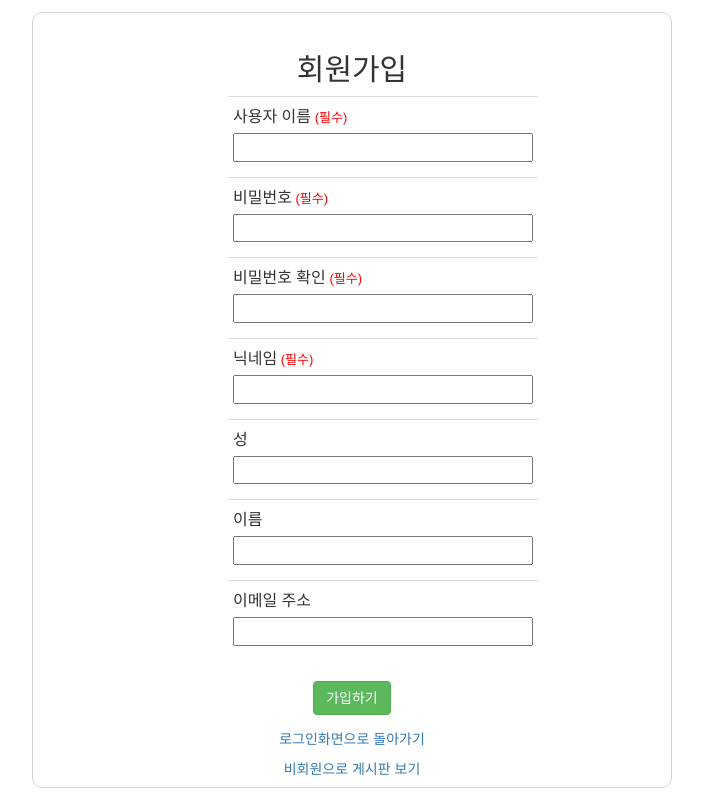
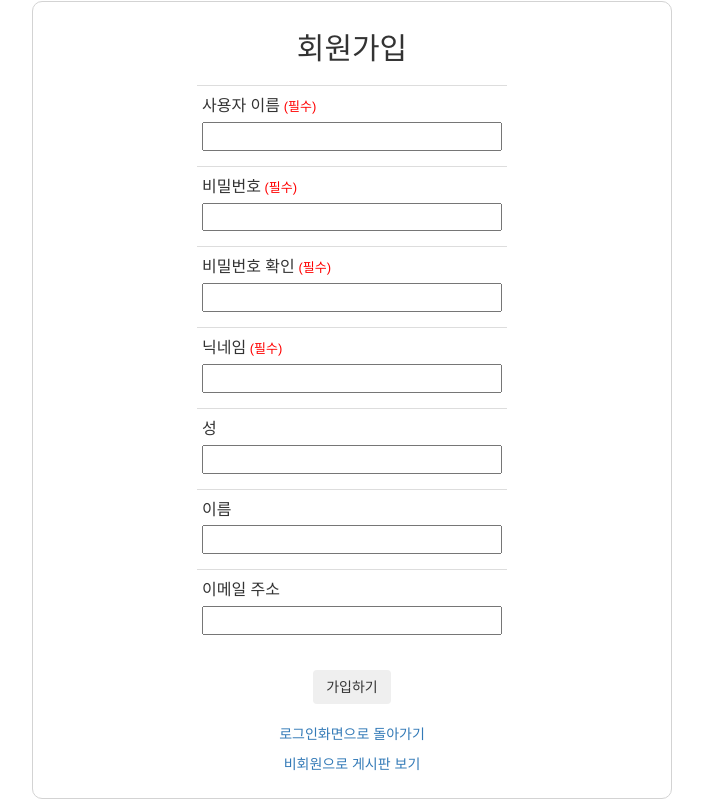
Before and after one commit to DasomJung24/toy_board_with_Django, a Django app: template templates/registration/signup.html in a window 1280 px wide. Shown: the whole page, without its empty margins (288-991 px from the left). Run offline with Django 3.2, Linux system fonts and the light colour scheme; the template is opened without the code that fills it, so the values that code supplies are empty; some libraries are stand-ins or nearby versions.

Commit message:
login 수정 및 signup validation

```diff
--- a/boards/urls.py
+++ b/boards/urls.py
@@ -4,7 +4,6 @@ from . import views
 
 app_name = 'boards'
 urlpatterns = [
-    path('', views.index, name='index'),
     path('posts', views.PostListView.as_view(), name='posts'),
     path('posts/new', views.PostCreateView.as_view(), name='post_create'),
     path('posts/<int:post_id>', views.PostDetailView.as_view(), name='post_detail'),
--- a/static/css/board.css
+++ b/static/css/board.css
@@ -195,32 +195,33 @@ div.editor-image figure img {
   margin-left: auto;
   margin-right: auto;
 }
-.height-div {
+/* .height-div {
   height: 45%;
   top: 0;
   bottom: 0;
   margin-top: auto;
   margin-bottom: auto;
-}
-#div-shape-login {
+} */
+/* #div-shape-login {
   position: absolute;
   padding: 20 60 20 60px;
   border: solid 1px lightgrey;
   border-radius: 10px;
   text-align: center;
-}
+} */
 .main-tb {
   margin-top: 20px;
 }
-#div-shape-signup {
-  position: absolute;
+#div-shape {
   border: solid 1px lightgrey;
-  padding: 20 195 20 195px;
   border-radius: 10px;
   text-align: center;
+  display: flex;
+  justify-content: center;
+  align-items: center;
+  flex-direction: column;
 }
-.height-div-signup {
-  height: 97%;
+.height-div {
   top: 0;
   bottom: 0;
   margin-top: auto;
@@ -234,3 +235,26 @@ div.editor-image figure img {
   font-size: small;
   color: red;
 }
+.board-select {
+  margin-right: 5px;
+}
+.input-validation {
+  display: none;
+}
+.validation-font {
+  font-size: small;
+  color: lightgray;
+}
+.btn-validation-ok {
+  display: none;
+}
+.signup-login-page {
+  width: 100%;
+  display: flex;
+  justify-content: center;
+  align-items: center;
+  height: 100%;
+}
+.signup-title {
+  margin: 30 0 20 0px;
+}
--- a/templates/boards/boards.html
+++ b/templates/boards/boards.html
@@ -7,7 +7,7 @@
             <a class="create-btn btn btn-primary btn-sm" href="{% url 'boards:post_create' %}">글쓰기</a>
             <a class="go-main btn btn-primary btn-sm" href="{% url 'boards:posts' %}">전체보기</a>
         </div>
-        <div class="pull-right">
+        <div class="pull-right board-select">
             <select id="select-order" name="order" class="form-select form-select-sm order-list" onchange="location=this.value;">
                 <option id=-created_datetime value="?order=-created_datetime{% if select %}&select={{ select }}&input={{ value }}{% endif %}">최신순</option>
                 <option id=title value="?order=title{% if select %}&select={{ select }}&input={{ value }}{% endif %}">제목순</option>
--- a/templates/registration/signup.html
+++ b/templates/registration/signup.html
@@ -10,25 +10,33 @@
     <script src="https://ajax.googleapis.com/ajax/libs/jquery/2.2.4/jquery.min.js"></script>
     <script src="{% static 'js/board.js' %}"></script>
     <script src="{% static 'js/common.js' %}"></script>
+    <script src="{% static 'js/user.js' %}"></script>
     {% endblock %}
 </head>
 <body>
-<div class='container'>
-    <div id="div-shape-signup"class="width-div height-div-signup">
-        <div>
-            <h2>회원가입</h2>
-        </div>
+<div class='signup-login-page'>
+    <div id="div-shape"class="width-div height-div">
         <form method='post' action="{% url 'users:signup' %}">
             {% csrf_token %}
+            <div class="signup-title">
+                <h2>회원가입</h2>
+            </div>
             <table class="table table-hover table-condensed">
                 <tr>
                     <td><p class='signup-input'>사용자 이름<span class="must-input"> (필수)</span><br><input class='signup-input' name='username' value=''></p></td>
+                    <div class="input-validation"><span></span></div>
                 </tr>
                 <tr>
-                    <td><p class='signup-input'>비밀번호<span class="must-input"> (필수)</span><br><input type="password" class='signup-input' name='password1' value=''></p></td>
+                    <td><p class='signup-input'>비밀번호<span class="must-input"> (필수)</span><br>
+                        <input type="password" class='signup-input password-input' name='password1' value=''></p>
+                        <div class="input-validation"><span class="must-input">8자 이상 영문자 숫자 조합으로 입력해주세요.</span></div>
+                    </td>
                 </tr>
                 <tr>
-                    <td><p class='signup-input'>비밀번호 확인<span class="must-input"> (필수)</span><br><input type="password" class='signup-input' name='password2' value=''></p></td>
+                    <td><p class='signup-input'>비밀번호 확인<span class="must-input"> (필수)</span><br>
+                        <input type="password" class='signup-input password-confirm' name='password2' value=''></p>
+                        <div class="input-validation"><span class="must-input">비밀번호가 일치하지 않습니다.</span></div>
+                    </td>
                 </tr>
                 <tr>
                     <td><p class='signup-input'>닉네임<span class="must-input"> (필수)</span><br><input class='signup-input' name='name' value=''></p></td>
@@ -43,12 +51,16 @@
                     <td><p class='signup-input'>이메일 주소<br><input class='signup-input' name='email' value=''></p></td>
                 </tr>
             </table>
-            <div>
+            <div class="btn-validation-ok">
                 <button class="btn btn-success">가입하기</button>
             </div>
+            <div class="btn-validation-no">
+                <button type="button" class="btn btn-secondary">가입하기</button>
+            </div>
+            <br>
+            <p><a href="{% url 'login' %}">로그인화면으로 돌아가기</a></p>
+            <p><a href="{% url 'boards:posts' %}">비회원으로 게시판 보기</a></p>
         </form>
-    <p><a href="{% url 'login' %}">로그인화면으로 돌아가기</a></p>
-    <p><a href="{% url 'boards:posts' %}">비회원으로 게시판 보기</a></p>
 </div>
 </div>
 {% if messages %}
--- a/toy_board_with_django/urls.py
+++ b/toy_board_with_django/urls.py
@@ -2,9 +2,10 @@ from django.conf import settings
 from django.conf.urls.static import static
 from django.contrib import admin
 from django.urls import path, include
+from boards import views
 
 urlpatterns = [
-    path('', include('boards.urls')),
+    path('', views.index, name='index'),
     path('admin/', admin.site.urls),
     path('accounts/', include('django.contrib.auth.urls')),
     path('board/', include('boards.urls')),
--- a/users/views.py
+++ b/users/views.py
@@ -23,7 +23,7 @@ class SignUpView(CreateView):
             data = form.save(commit=False)
             data.name = request.POST.get('name', None)
             data.save()
-            messages.success(request, '가입이 완료되었습니다.')
+            messages.success(request, '회원가입이 완료되었습니다.')
             return redirect('/accounts/login')
         else:
             error_data = {**form.errors.get_json_data()}
```
Also changed, not shown: static/js/user.js (added, +48 -0 lines), templates/registration/login.html (+16 -8 lines).
